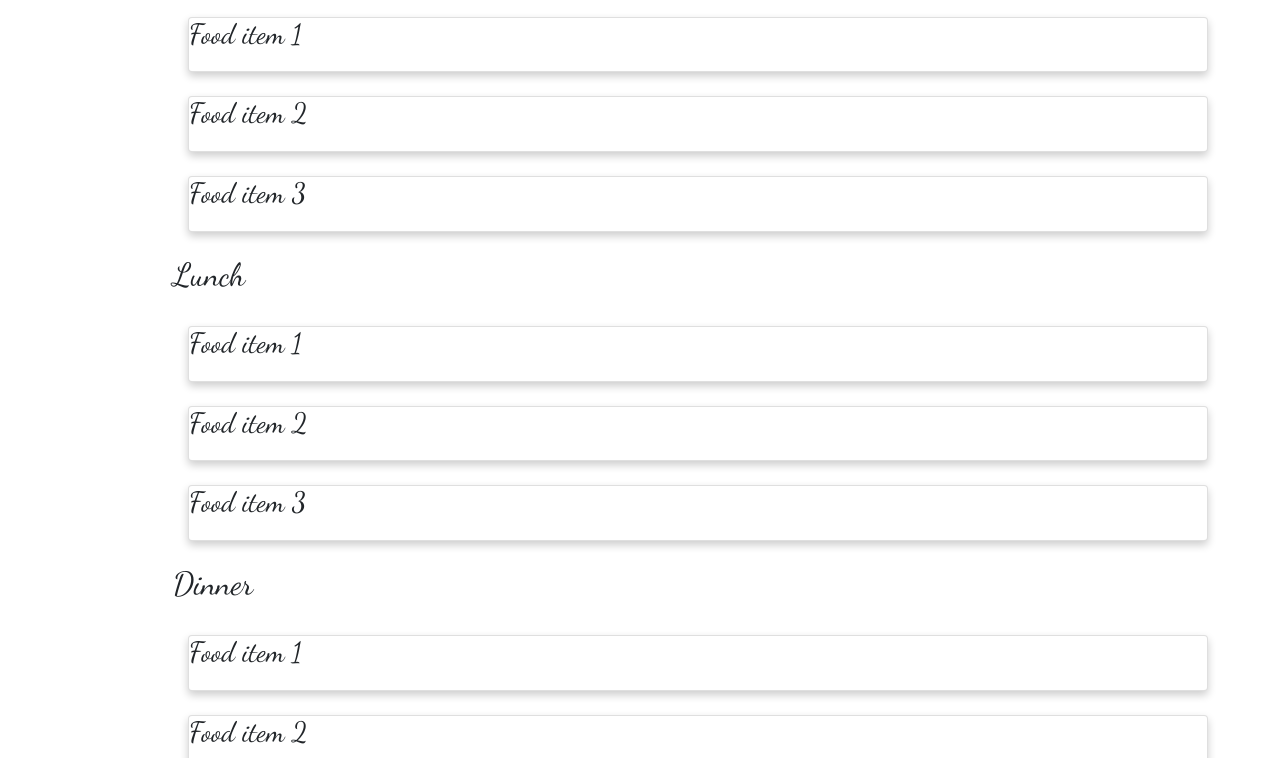
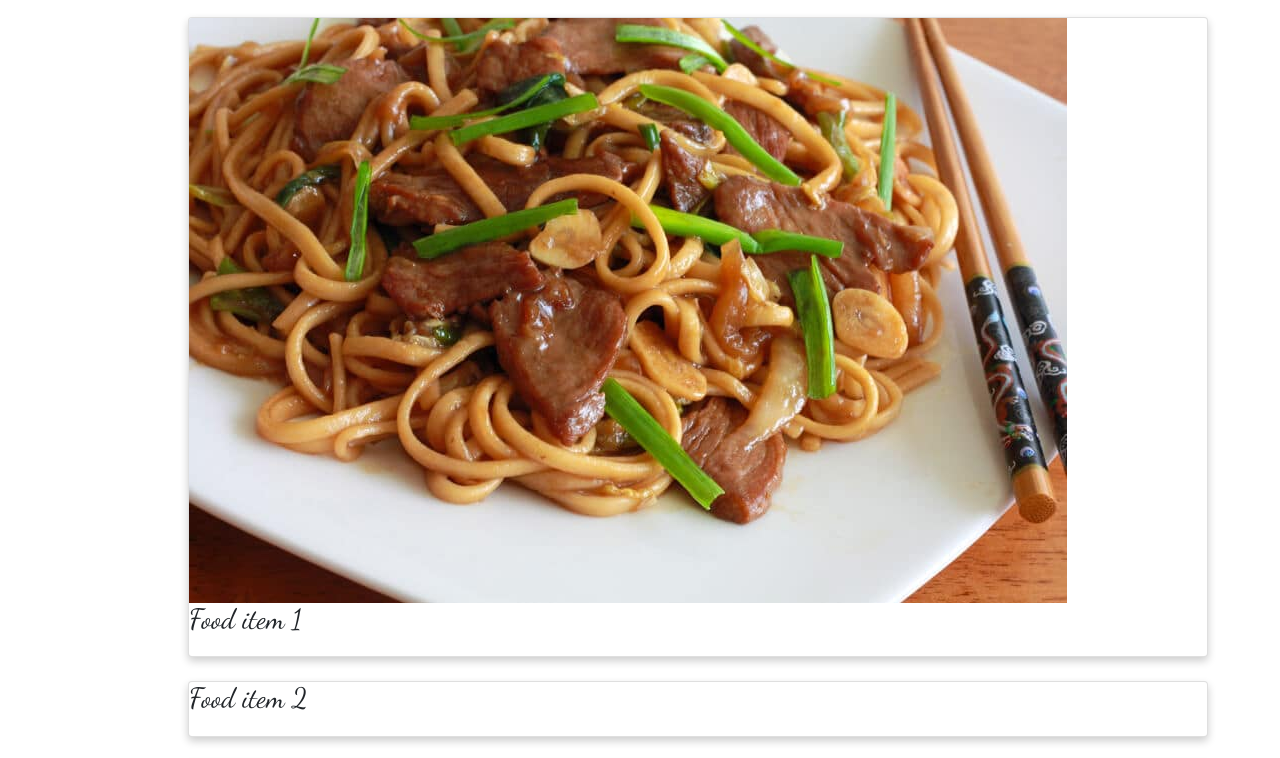
Before and after one commit to hdhelia/Mealery-Web-App, a plain HTML site: page RestaurantShowcase.html in a window 1280 px wide. Shown: the part 700-1458 px from the top of the page. Drawn offline with nearby package versions, Linux system fonts and the light colour scheme.

Commit message:
Added styles for product cards and comments for the same. Also added a basic grid template for them

```diff
--- a/RestaurantShowcase.css
+++ b/RestaurantShowcase.css
@@ -103,6 +103,12 @@ card title
     box-shadow: 0 8px 16px 0 rgba(0,0,0,0.2);
   }
 
+/*product's card's style*/
+.product-card{
+    overflow: hidden;
+}
+
+/*style for the links*/
   .link{
       color:#F64C72;
   }
--- a/RestaurantShowcase.html
+++ b/RestaurantShowcase.html
@@ -2,7 +2,6 @@
 <html lang="en">
 <head>
     <meta charset="UTF-8">
-    <meta name="viewport" content="width=device-width, initial-scale=1.0">
     <title>Document</title>
     <link rel="stylesheet" href="./RestaurantShowcase.css">
     <link rel="stylesheet" href="https://cdn.jsdelivr.net/npm/bootstrap@4.5.3/dist/css/bootstrap.min.css" integrity="sha384-TX8t27EcRE3e/ihU7zmQxVncDAy5uIKz4rEkgIXeMed4M0jlfIDPvg6uqKI2xXr2" crossorigin="anonymous">
@@ -66,7 +65,25 @@
                 <!--Breakfast products-->
                 <div class="container p-6">
                     <br>
-                    <div class=" card">
+                    <div class="card product-card">
+                        <div class="row">
+                            <!--product image-->
+                            <div class="col">
+                                <img src="./images/restaurant-pics/sample-img.jpg" alt="Picture of noodles">
+                            </div>
+
+                            <!--product title and description-->
+                            <div class="col">
+
+                            </div>
+
+                            <!--product's add to cart button-->
+                            <div class="col">
+
+                            </div>
+                        </div>
+
+
                         <div class="card-title">
                            <h3>Food item 1</h3>
                         </div>
```
